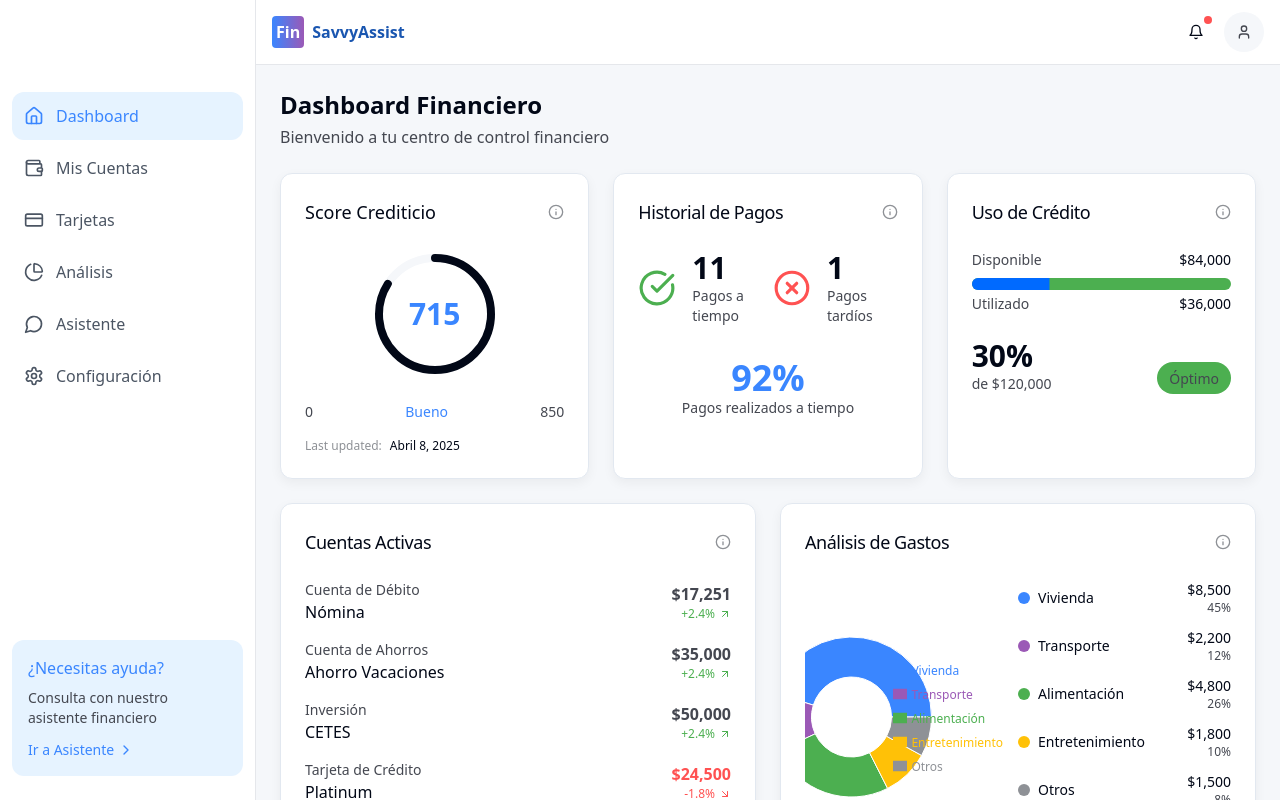
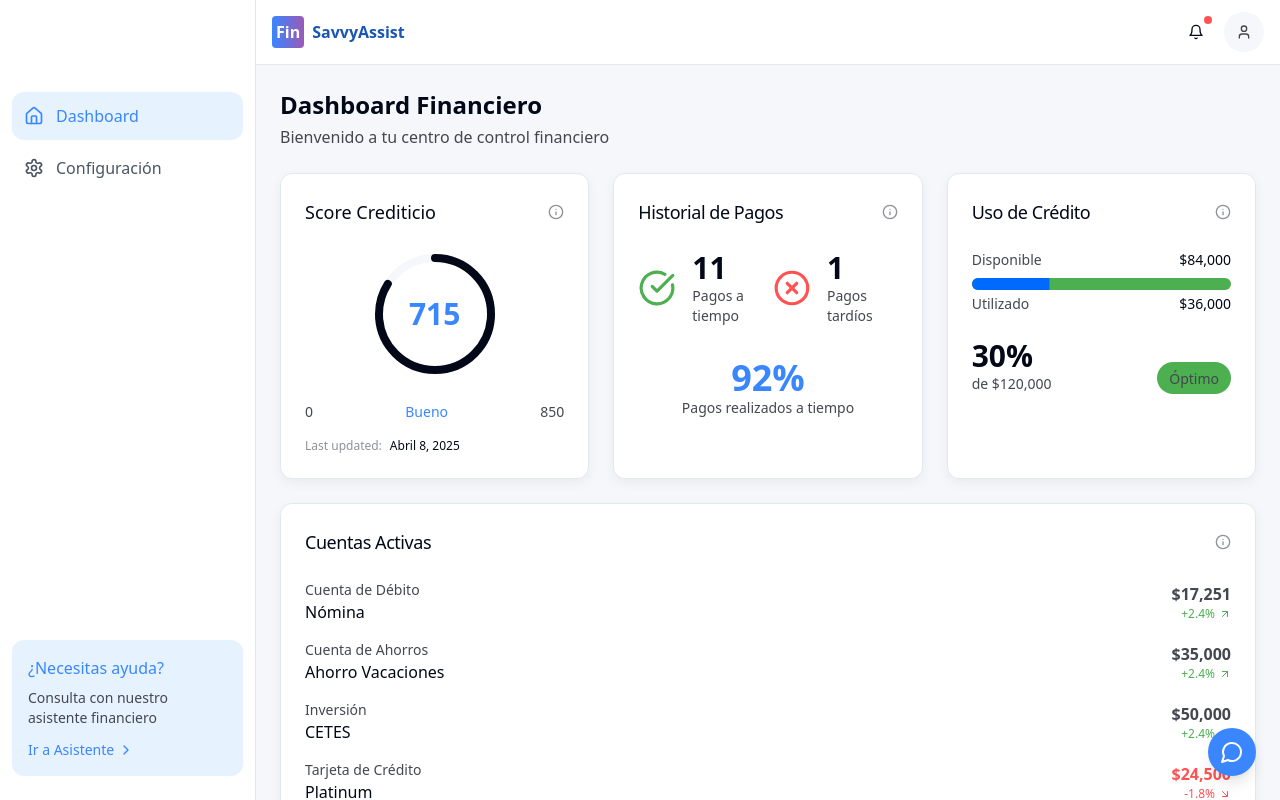
Before and after one commit to roriveroll/fin-savvy-assist, a React (Vite) app: page /dashboard in a window 1280 px wide. Built offline with nearby package versions, Linux system fonts and the light colour scheme.

Commit message:
Fix: Dashboard and menu updates
- Fixed overlapping information in the expenses analysis chart.
- Removed "Analytics", "Cards", and "My Accounts" from the menu.
- Implemented chatbot as a pop-up icon within the dashboard.

```diff
--- a/src/App.tsx
+++ b/src/App.tsx
@@ -6,7 +6,6 @@ import { QueryClient, QueryClientProvider } from "@tanstack/react-query";
 import { BrowserRouter, Routes, Route } from "react-router-dom";
 import Index from "./pages/Index";
 import Dashboard from "./pages/Dashboard";
-import Chatbot from "./pages/Chatbot";
 import NotFound from "./pages/NotFound";
 import MainLayout from "./components/layout/MainLayout";
 
@@ -22,12 +21,7 @@ const App = () => (
           <Route path="/" element={<MainLayout />}>
             <Route index element={<Index />} />
             <Route path="/dashboard" element={<Dashboard />} />
-            <Route path="/chatbot" element={<Chatbot />} />
-            <Route path="/accounts" element={<Dashboard />} />
-            <Route path="/cards" element={<Dashboard />} />
-            <Route path="/analytics" element={<Dashboard />} />
             <Route path="/settings" element={<Dashboard />} />
-            <Route path="/recommendations" element={<Dashboard />} />
           </Route>
           <Route path="*" element={<NotFound />} />
         </Routes>
--- /dev/null
+++ b/src/components/chatbot/ChatbotPopup.tsx
@@ -0,0 +1,40 @@
+
+import { useState } from "react";
+import { MessageCircle, X } from "lucide-react";
+import { Dialog, DialogContent, DialogTrigger } from "@/components/ui/dialog";
+import ChatInterface from "@/components/chatbot/ChatInterface";
+
+const ChatbotPopup = () => {
+  const [isOpen, setIsOpen] = useState(false);
+
+  return (
+    <Dialog open={isOpen} onOpenChange={setIsOpen}>
+      <DialogTrigger asChild>
+        <button
+          className="fixed bottom-6 right-6 bg-finance-blue text-white p-3 rounded-full shadow-lg hover:bg-finance-blue/90 transition-colors z-50"
+          aria-label="Abrir asistente financiero"
+        >
+          <MessageCircle className="h-6 w-6" />
+        </button>
+      </DialogTrigger>
+      <DialogContent className="sm:max-w-[500px] h-[500px] p-0">
+        <div className="flex flex-col h-full">
+          <div className="bg-finance-blue text-white p-4 flex justify-between items-center">
+            <h2 className="font-medium">Asistente Financiero</h2>
+            <button
+              onClick={() => setIsOpen(false)}
+              className="text-white/80 hover:text-white"
+            >
+              <X className="h-5 w-5" />
+            </button>
+          </div>
+          <div className="flex-1 overflow-hidden">
+            <ChatInterface />
+          </div>
+        </div>
+      </DialogContent>
+    </Dialog>
+  );
+};
+
+export default ChatbotPopup;
--- a/src/components/dashboard/ExpensesAnalysisCard.tsx
+++ b/src/components/dashboard/ExpensesAnalysisCard.tsx
@@ -3,7 +3,7 @@ import { Card, CardContent, CardHeader, CardTitle } from "@/components/ui/card";
 import { Info, ArrowUpRight } from "lucide-react";
 import { Tooltip, TooltipContent, TooltipProvider, TooltipTrigger } from "@/components/ui/tooltip";
 import { Link } from "react-router-dom";
-import { PieChart, Pie, Cell, ResponsiveContainer, Legend } from "recharts";
+import { PieChart, Pie, Cell, ResponsiveContainer } from "recharts";
 
 const ExpensesAnalysisCard = () => {
   const expenses = [
@@ -44,7 +44,7 @@ const ExpensesAnalysisCard = () => {
       </CardHeader>
       <CardContent className="p-6">
         <div className="flex flex-col md:flex-row items-center">
-          <div className="w-full md:w-1/2 h-48">
+          <div className="w-full md:w-1/2 h-48 relative">
             <ResponsiveContainer width="100%" height="100%">
               <PieChart>
                 <Pie
@@ -61,14 +61,6 @@ const ExpensesAnalysisCard = () => {
                     <Cell key={`cell-${index}`} fill={entry.color} />
                   ))}
                 </Pie>
-                <Legend
-                  layout="vertical"
-                  verticalAlign="middle"
-                  align="right"
-                  formatter={(value, entry, index) => (
-                    <span className="text-xs">{value}</span>
-                  )}
-                />
               </PieChart>
             </ResponsiveContainer>
           </div>
@@ -100,7 +92,7 @@ const ExpensesAnalysisCard = () => {
         </div>
 
         <div className="mt-4 pt-4 border-t border-gray-100">
-          <Link to="/analytics" className="text-finance-blue flex items-center justify-center font-medium">
+          <Link to="/dashboard" className="text-finance-blue flex items-center justify-center font-medium">
             Ver análisis detallado
             <ArrowUpRight className="h-4 w-4 ml-1" />
           </Link>
--- a/src/components/layout/Sidebar.tsx
+++ b/src/components/layout/Sidebar.tsx
@@ -1,7 +1,7 @@
 
 import { useState } from "react";
 import { Link } from "react-router-dom";
-import { Home, CreditCard, Wallet, PieChart, MessageCircle, Settings, ChevronRight } from "lucide-react";
+import { Home, MessageCircle, Settings, ChevronRight } from "lucide-react";
 
 interface SidebarProps {
   isOpen: boolean;
@@ -12,10 +12,6 @@ const Sidebar = ({ isOpen }: SidebarProps) => {
 
   const menuItems = [
     { id: "dashboard", label: "Dashboard", icon: Home, route: "/" },
-    { id: "accounts", label: "Mis Cuentas", icon: Wallet, route: "/accounts" },
-    { id: "cards", label: "Tarjetas", icon: CreditCard, route: "/cards" },
-    { id: "analytics", label: "Análisis", icon: PieChart, route: "/analytics" },
-    { id: "chatbot", label: "Asistente", icon: MessageCircle, route: "/chatbot" },
     { id: "settings", label: "Configuración", icon: Settings, route: "/settings" },
   ];
 
--- a/src/pages/Dashboard.tsx
+++ b/src/pages/Dashboard.tsx
@@ -5,6 +5,7 @@ import CreditUsageCard from "@/components/dashboard/CreditUsageCard";
 import AccountsOverviewCard from "@/components/dashboard/AccountsOverviewCard";
 import ExpensesAnalysisCard from "@/components/dashboard/ExpensesAnalysisCard";
 import RecommendedProductsCard from "@/components/dashboard/RecommendedProductsCard";
+import ChatbotPopup from "@/components/chatbot/ChatbotPopup";
 
 const Dashboard = () => {
   return (
@@ -20,14 +21,19 @@ const Dashboard = () => {
         <CreditUsageCard />
       </div>
 
-      <div className="grid grid-cols-1 md:grid-cols-2 gap-6">
+      <div className="grid grid-cols-1 gap-6">
         <AccountsOverviewCard />
+      </div>
+
+      <div className="grid grid-cols-1 gap-6">
         <ExpensesAnalysisCard />
       </div>
 
       <div className="grid grid-cols-1 gap-6">
         <RecommendedProductsCard />
       </div>
+
+      <ChatbotPopup />
     </div>
   );
 };
```
